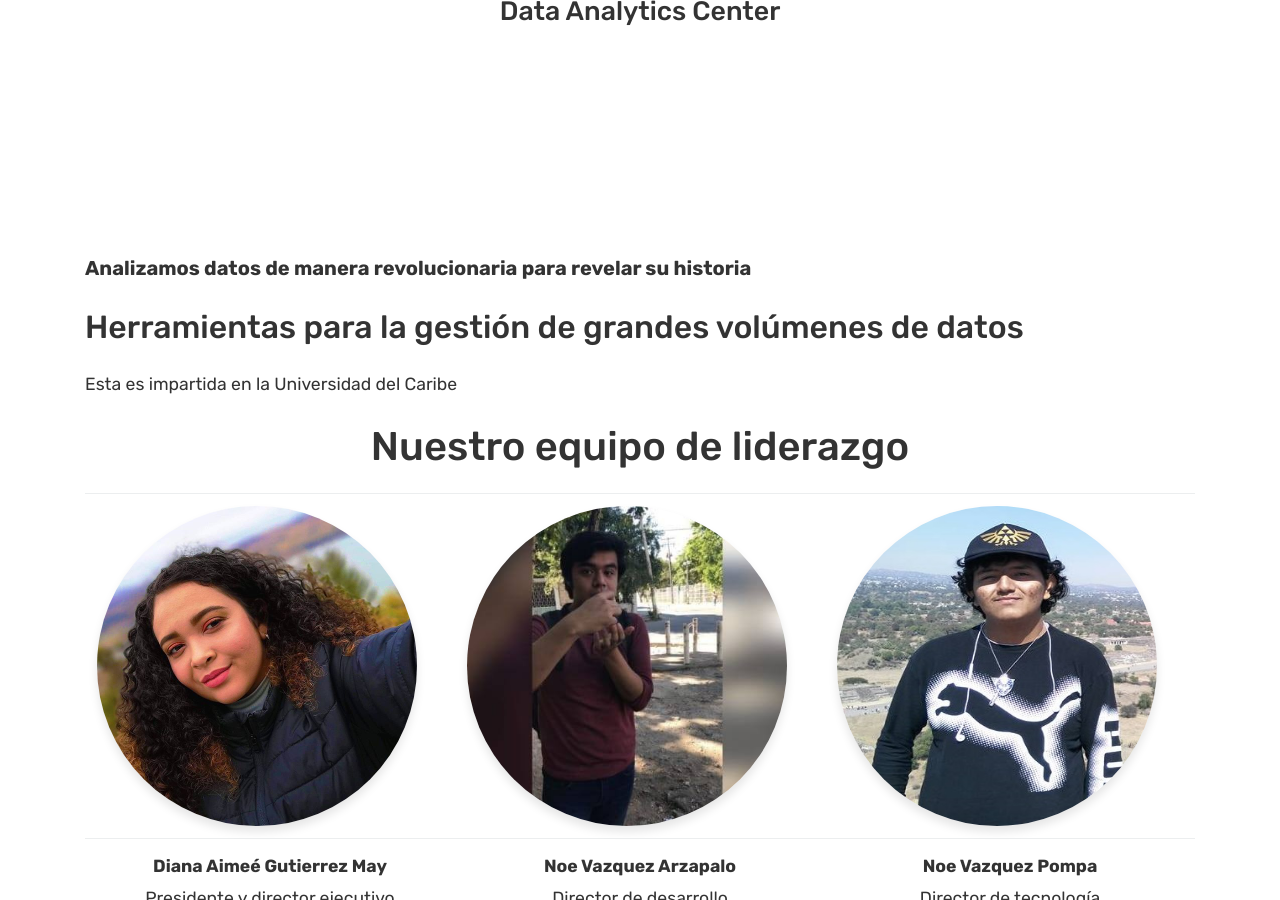
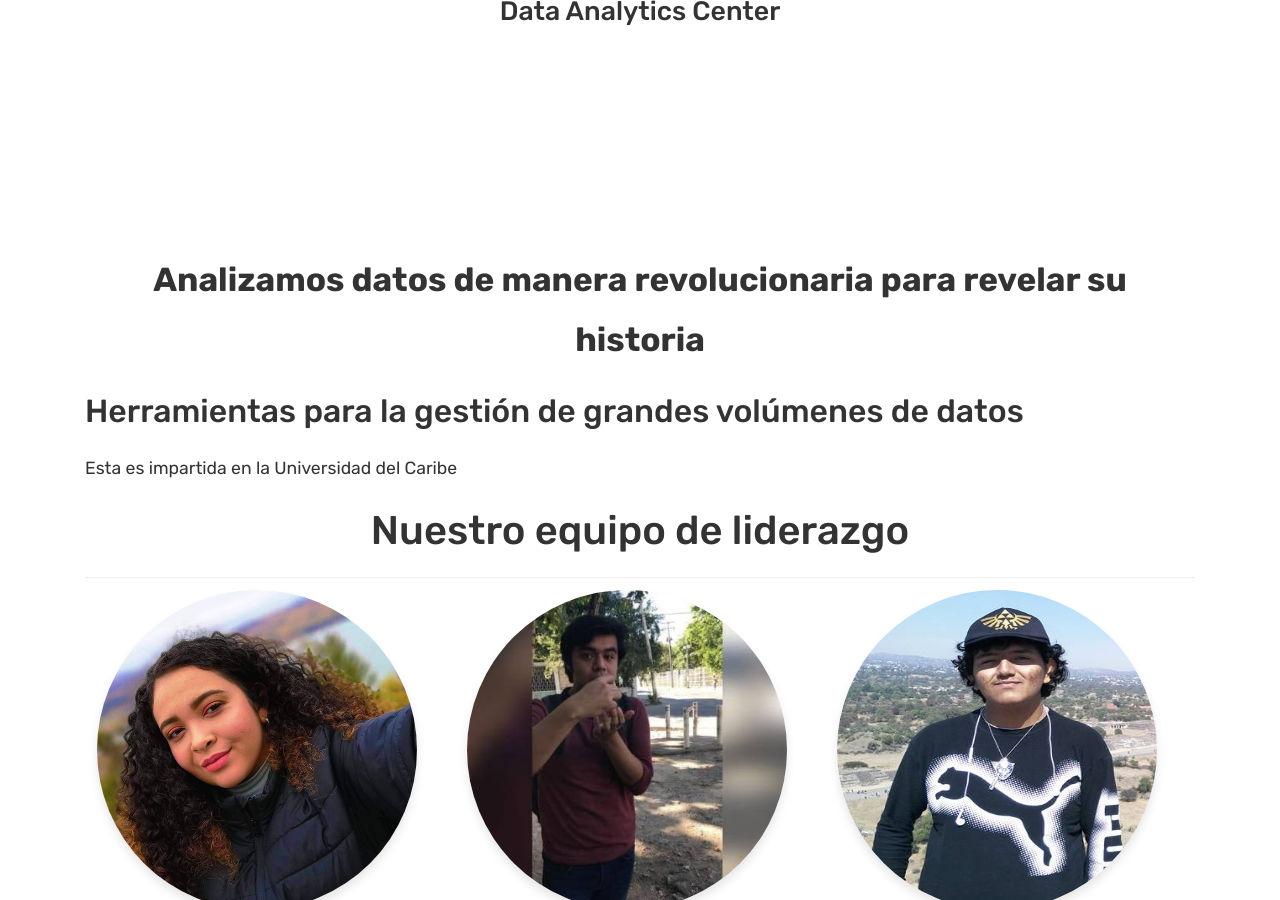
Before and after one commit to Famvazpom/apolo-n2a, a Jekyll site: the page built from about.html, in a window 1280 px wide and 900 px high, scrolled down 879 px. Built offline with Jekyll 4.4.1, drawn with Linux system fonts in a browser that asks for light colours; nearby versions of some CDN libraries.

Commit message:
Cambios: about

```diff
--- a/about.html
+++ b/about.html
@@ -13,12 +13,17 @@
   </center>
 </section>
 
+<p style="font-size:25pt; text-align:center">
+  <b>
+    Analizamos datos de manera revolucionaria
+    para revelar su historia
+  </b>
+</p>
 
-<b style="font-size:15pt; text-align:center">
-  Analizamos datos de manera revolucionaria
-  para revelar su historia
-</b>
-<p style="font-size:15pt; text-align:center"><h2> Herramientas para la gestión de grandes volúmenes de datos</h2><p>
+<p style="font-size:15pt; text-align:center">
+  <h2> Herramientas para la gestión de grandes volúmenes de datos
+  </h2>
+<p>
 Esta es impartida en la Universidad del Caribe
 
 <p><h3 style="font-size:30pt; text-align:center" >Nuestro equipo de liderazgo </h3></p>
```
